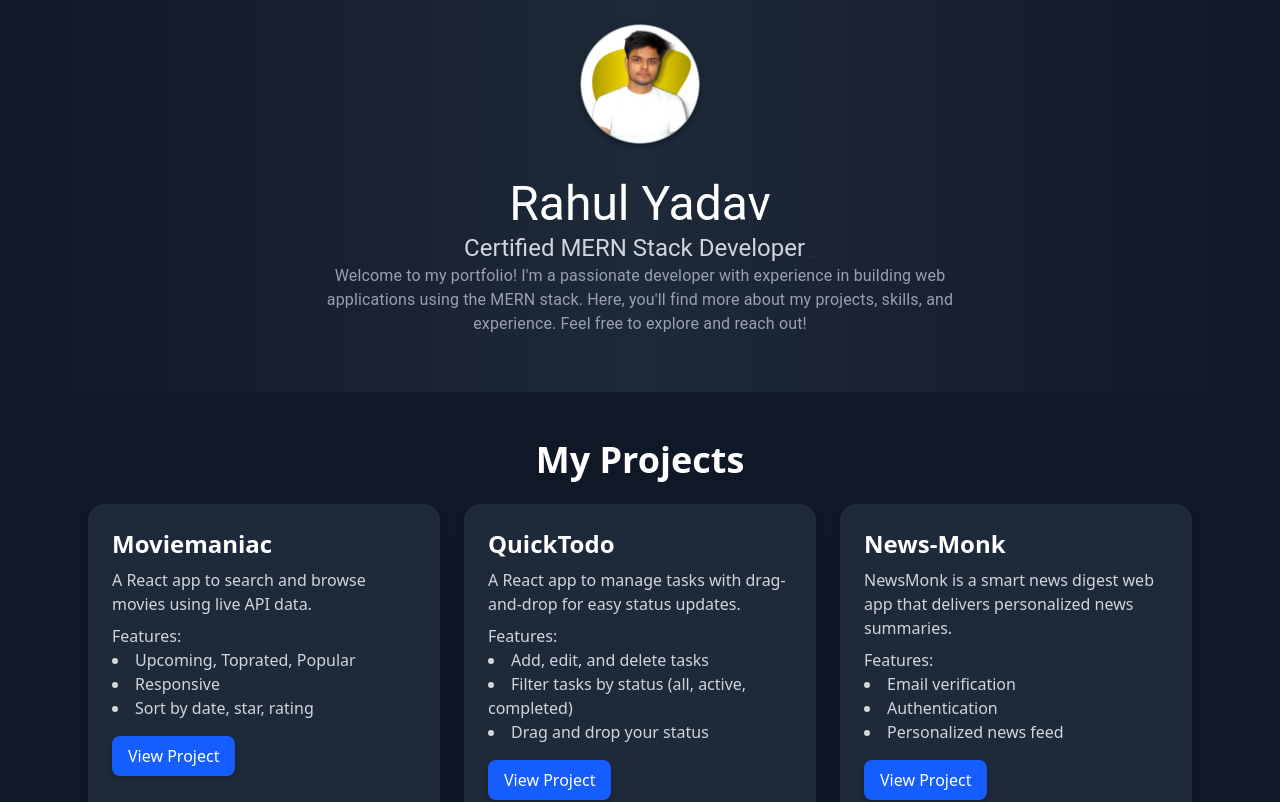
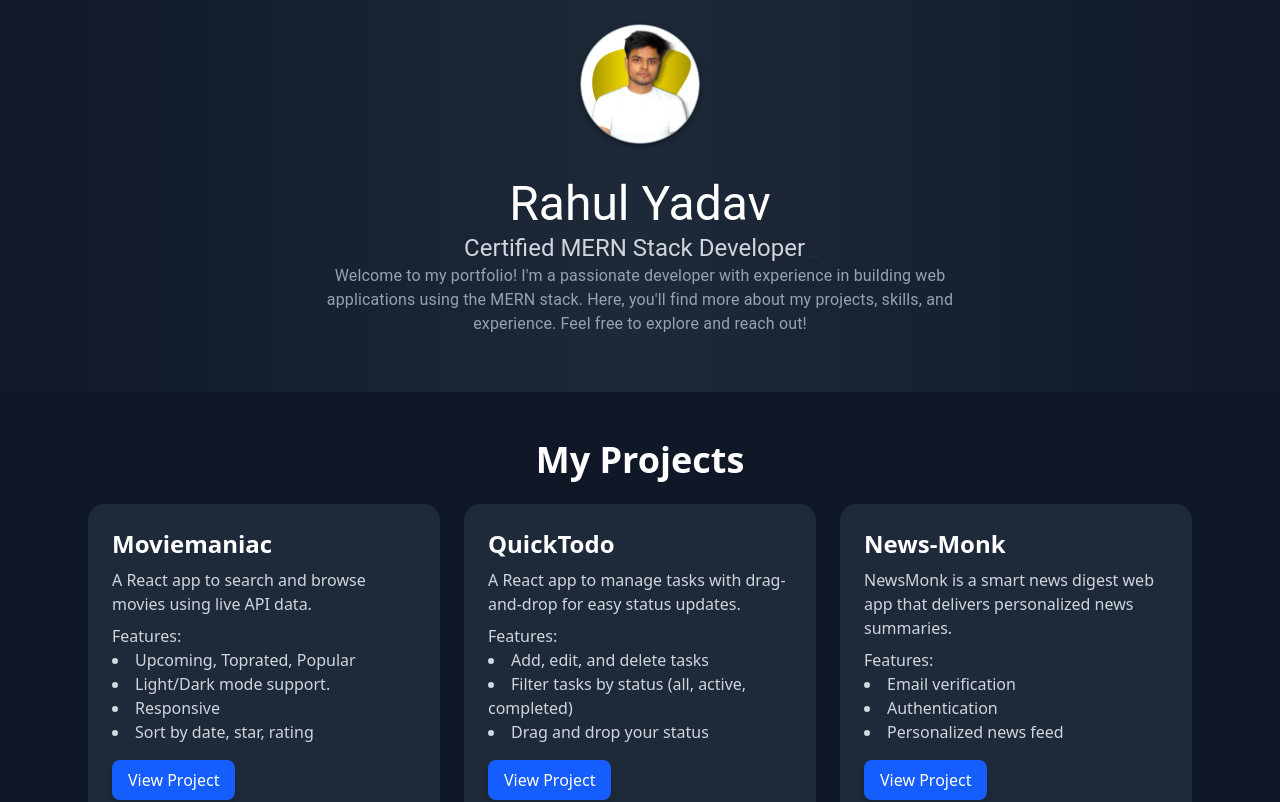
Before and after one commit to Liorhx/portfolio, a React (Vite) app in the folder portfolio/: page / in a window 1280 px wide. Shown: the top 802 px of the page. Built offline with nearby package versions, Linux system fonts and the light colour scheme.

Commit message:
Update Projects.jsx

```diff
--- a/portfolio/src/components/Projects.jsx
+++ b/portfolio/src/components/Projects.jsx
@@ -10,6 +10,7 @@ const projects = [
     link: "https://moviemaniac-tpn5.onrender.com",
     features: [
       "Upcoming, Toprated, Popular",
+      "Light/Dark mode support.",
       "Responsive",
       "Sort by date, star, rating",
     ],
```
